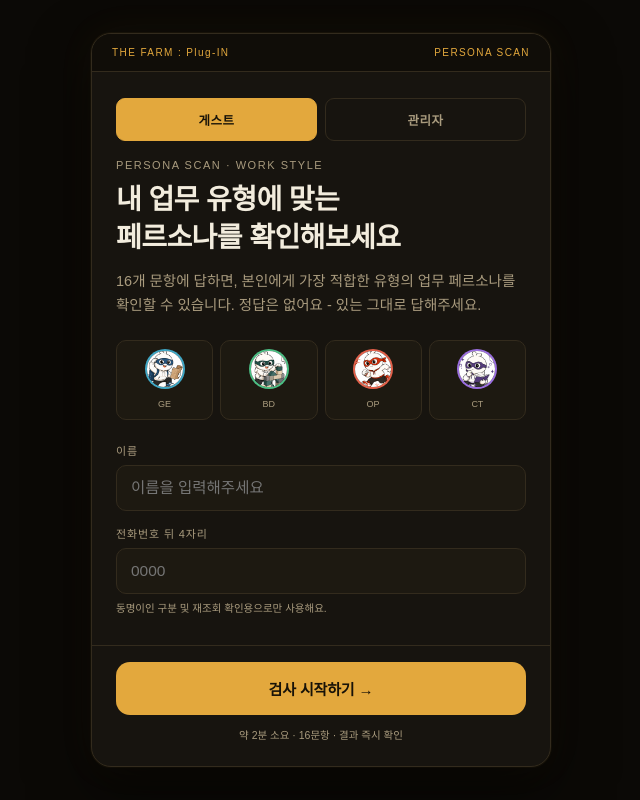
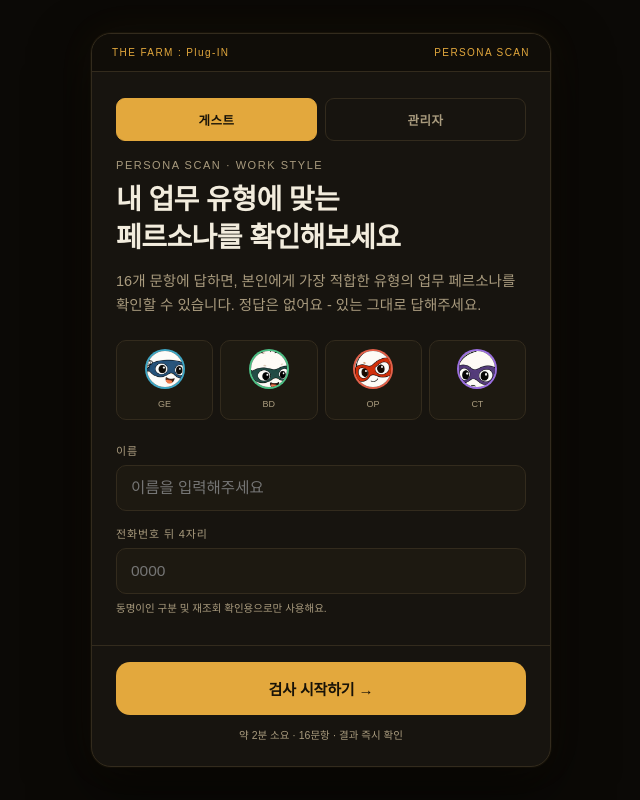
Before and after one commit to ghd990908-sketch/The_Farm_Persona, a website: page index.html in a window 1280 px wide. Shown: the whole page, without its empty margins (319-959 px from the left). Drawn offline with nearby package versions, Linux system fonts and the light colour scheme; a web font is replaced by a local one.

Commit message:
Zoom entry-screen chips to the mask, keep full character on result card
The 36px type-preview chips were too small to read the whole
character, and what actually differentiates them at a glance is the
mask color anyway. Added *_face.jpg crops (tight on eyes/mask) for
just those chips; the result screen's 152px badge keeps showing the
full character as the payoff reveal.

```diff
--- a/index.html
+++ b/index.html
@@ -368,7 +368,7 @@ function guestPanelHTML(){
     <div class="type-preview">
       ${AXIS_ORDER.map(k=>{
         const p = PERSONAS[k];
-        return `<div class="type-chip"><div class="chip-avatar" style="box-shadow:0 0 0 2px ${p.colorHex};"><img src="assets/personas/${p.key}.jpg" alt="" /></div><span class="code">${p.code}</span></div>`;
+        return `<div class="type-chip"><div class="chip-avatar" style="box-shadow:0 0 0 2px ${p.colorHex};"><img src="assets/personas/${p.key}_face.jpg" alt="" /></div><span class="code">${p.code}</span></div>`;
       }).join('')}
     </div>
     <div class="field-label mono" style="margin-top:22px;">이름</div>
```
Also changed, not shown: assets/personas/builder_face.jpg (added), assets/personas/explorer_face.jpg (added), assets/personas/operator_face.jpg (added), assets/personas/thinker_face.jpg (added).
